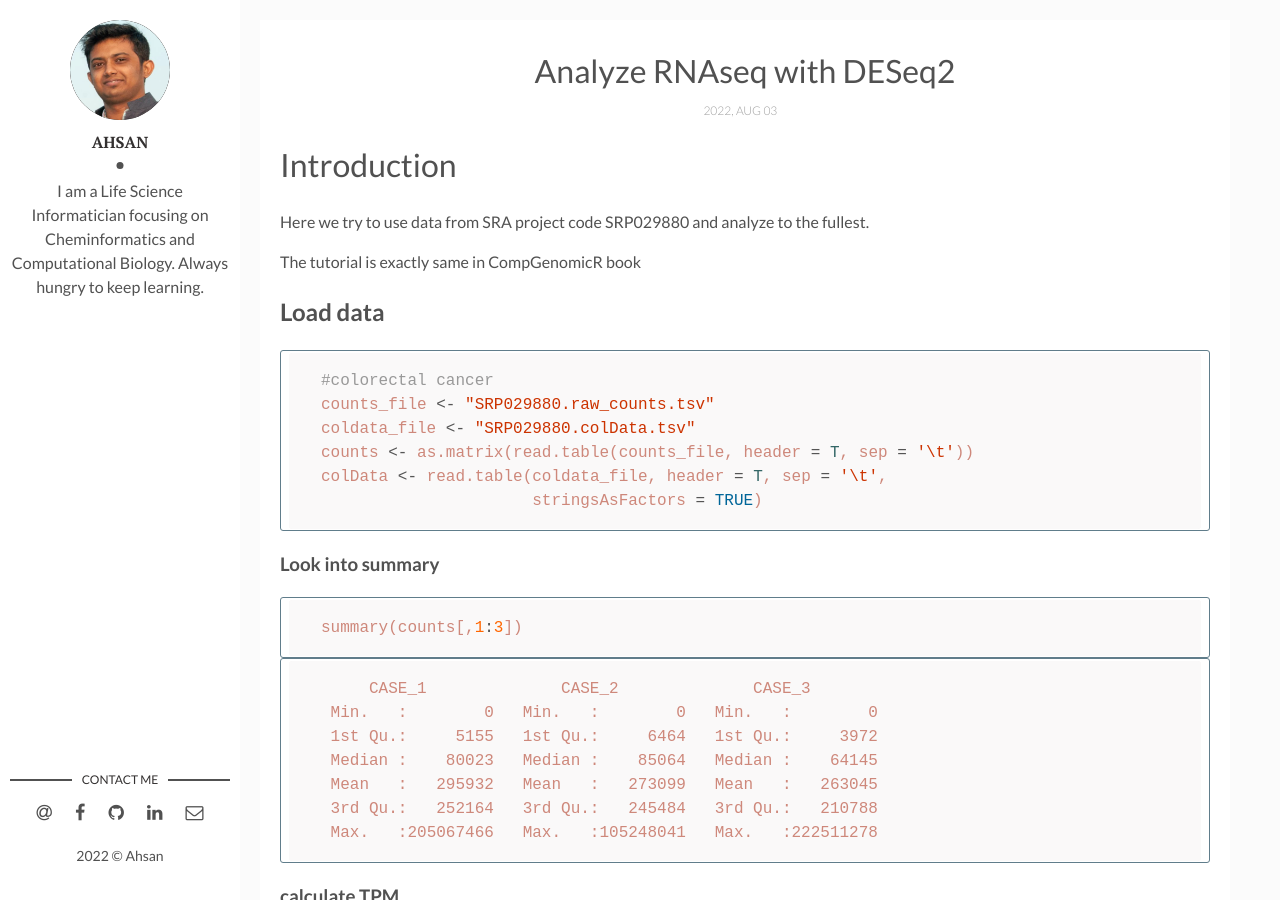
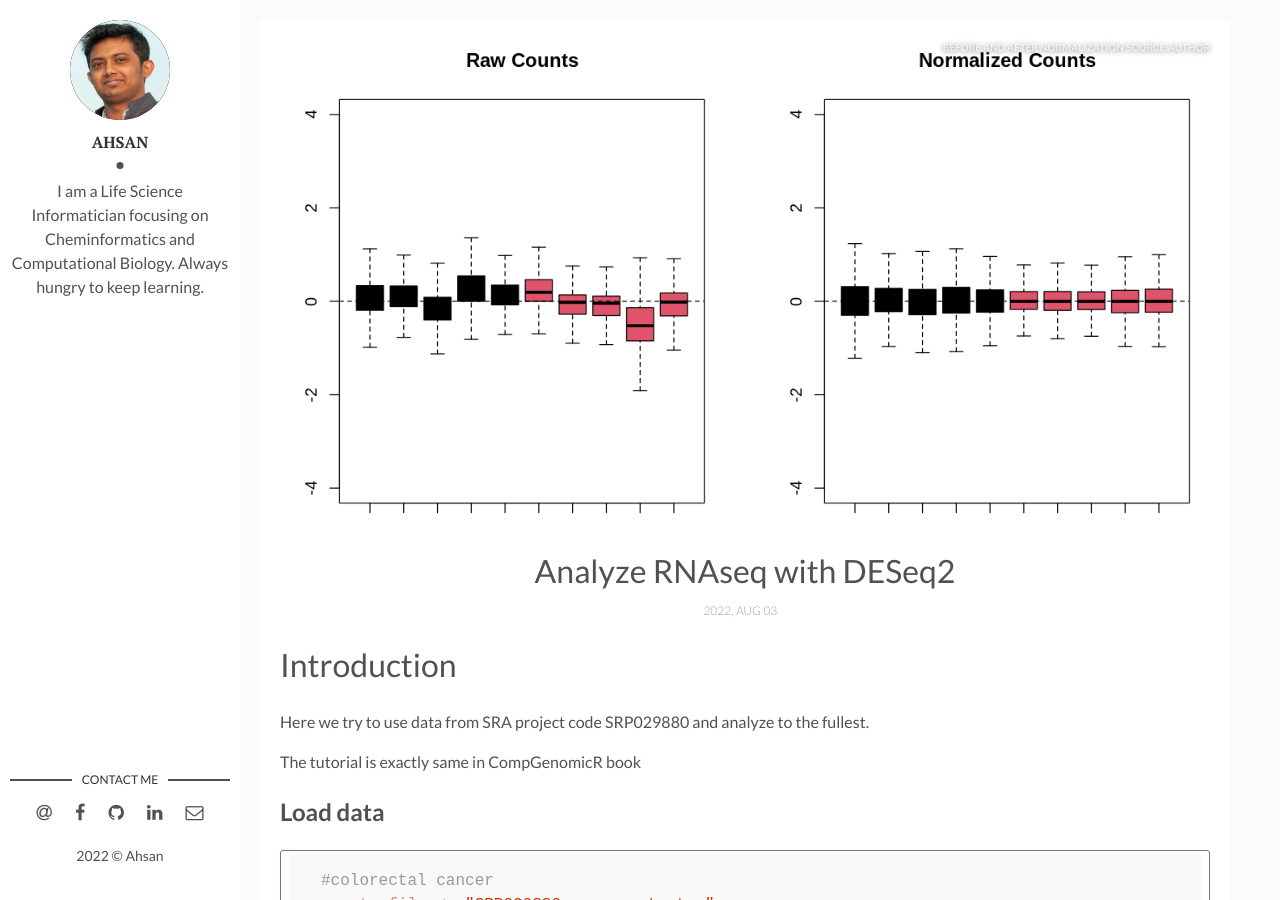
Before and after one commit to paulahsan/cell-pythology, a Jekyll site: the page built from _posts/2022-08-03-One-stop-RNAseq-with-DESeq2.markdown, in a window 1280 px wide and 900 px high. Built offline with Jekyll 4.4.1, drawn with Linux system fonts in a browser that asks for light colours.

Commit message:
added thumbnail

```diff
--- a/_posts/2022-08-03-One-stop-RNAseq-with-DESeq2.markdown
+++ b/_posts/2022-08-03-One-stop-RNAseq-with-DESeq2.markdown
@@ -3,8 +3,8 @@ layout: post
 title: Analyze RNAseq with DESeq2
 date: 2022-08-03 14:53:00 +0900
 description: Tutorial for analyzing RNAseq data. # Add post description (optional)
-#img: Swarmplot-with-python_output_7_0.png
-#fig-caption: sample swarmplot source:author
+img: One-stop-RNAseq-with-DESeq2_output_39_0.png
+fig-caption: before and after normalization source:author
 
 tags: [data plotting, RNAseq, DESeq2, heatmap, data viz]
 ---
```
